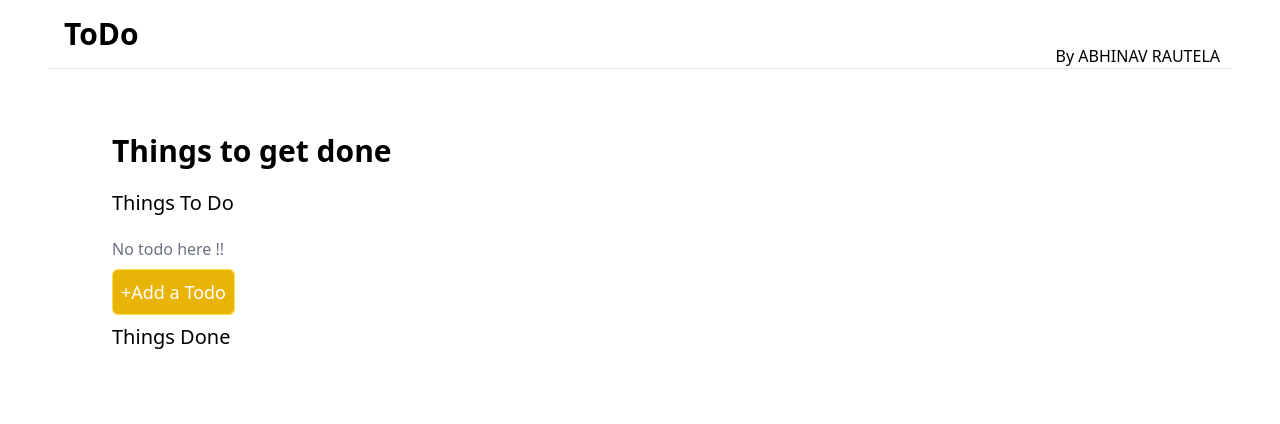
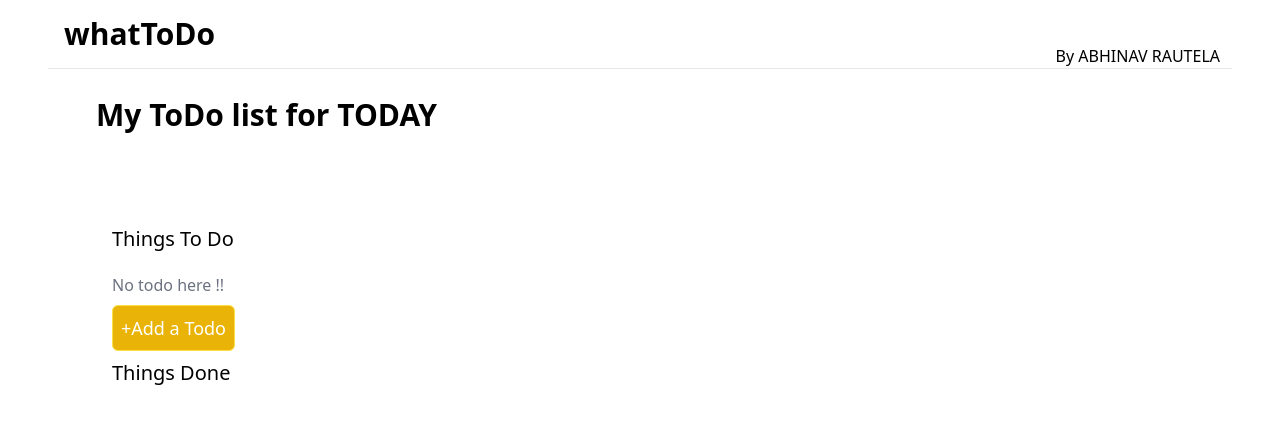
Before and after one commit to abhinavrautela/todoByAr, a React (Vite) app: page / in a window 1280 px wide. Shown: the top 424 px of the page. Built offline with nearby package versions, Linux system fonts and the light colour scheme.

Commit message:
modified page

```diff
--- a/src/App.jsx
+++ b/src/App.jsx
@@ -6,6 +6,7 @@ function App() {
     <>
       <div className=" sm:px-12">
         <Header />
+        <h1 className=" sm:px-12 sm:py-7 text-3xl font-bold ">My ToDo list for TODAY</h1>
         <div className="sm:p-12 p-7">
           <TodoBody />
         </div>
--- a/src/Card.jsx
+++ b/src/Card.jsx
@@ -3,7 +3,7 @@ import React from "react";
 function Card({ children }) {
   return (
     <>
-    <div className="space-y-4 flex flex-col rounded-md shadow-sm">{children}</div>
+    <div className="space-y-4 flex flex-col rounded-xl shadow-sm p-4 bg-gray-100">{children}</div>
     </>
   );
 }
--- a/src/Header.jsx
+++ b/src/Header.jsx
@@ -5,7 +5,7 @@ function Header(){
       <>
         <div className="flex justify-between">
           <h1 className="p-4 text-3xl font-bold flex justify-center sm:block">
-            ToDo
+            whatToDo
           </h1>
           <h1 className="font-medium self-end mr-3">By ABHINAV RAUTELA</h1>
         </div>
--- a/src/TodoBody.jsx
+++ b/src/TodoBody.jsx
@@ -30,7 +30,6 @@ function Todo() {
   return (
     <>
       <div className="p-4 space-y-5">
-        <h1 className="text-3xl font-bold">Things to get done</h1>
         <h2 className="text-xl font-medium">Things To Do</h2>
         <div className="space-y-2">
           {todoList.length < 1 && (
--- a/src/TodoForm.jsx
+++ b/src/TodoForm.jsx
@@ -19,10 +19,10 @@ function TodoForm({ onCancleClick, onSave }) {
   return (
     <Card>
       <div className="space-y-4 flex flex-col">
-        <h1>Create a Todo</h1>
+        <h1 className="text-lg">Create a Todo</h1>
         <div>
           <Input
-            placeholder="enter todo"
+            placeholder="Enter your ITEMS"
             inputType="text"
             value={inputValue}
             onChange={inputChange}
@@ -34,7 +34,7 @@ function TodoForm({ onCancleClick, onSave }) {
             Save
           </Button>
           <Button theme="primary" onClick={onCancleClick}>
-            Cancle
+            Cancel
           </Button>
         </div>
       </div>
--- a/src/TodoList.jsx
+++ b/src/TodoList.jsx
@@ -4,6 +4,9 @@ function TodoList({ children, ticked, onStatusChange }) {
   let myClass;
   if ( ticked === true ){
      myClass = " line-through font-normal"
+   }
+   if (ticked === false) {
+     myClass = " underline";
    }
   return (
     <>
```
